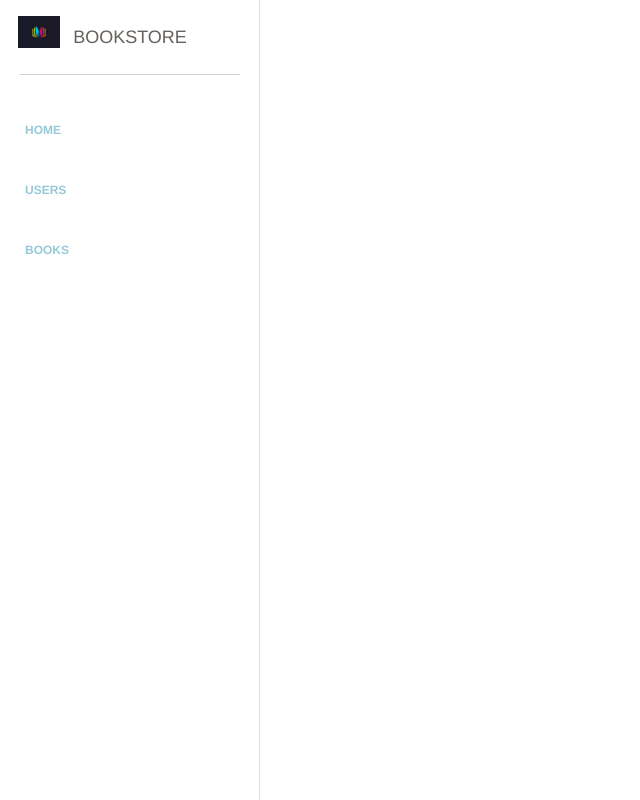
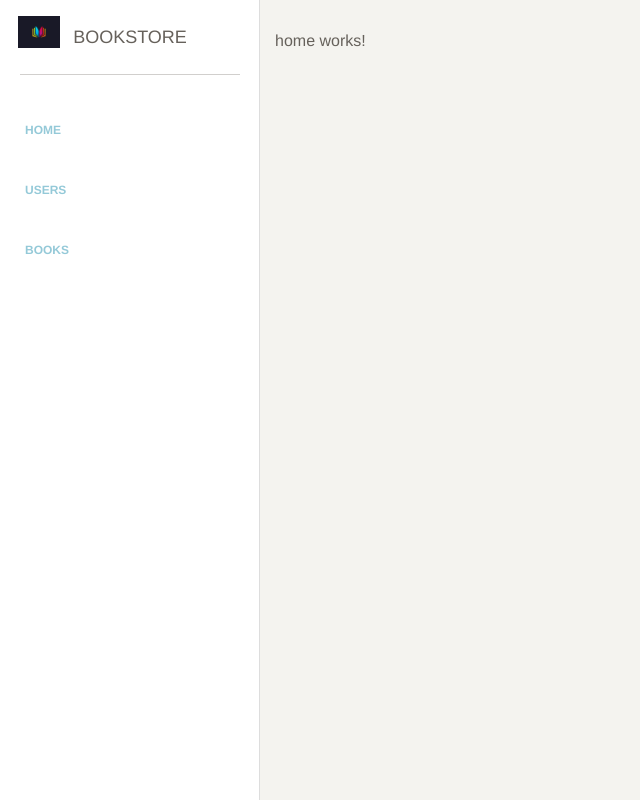
Before and after one commit to FlorianSchmuck/WEW5_Library, an Angular app: page /home in a window 1280 px wide. Shown: the whole page, without its empty margins (0-640 px from the left). Built offline with nearby package versions, Linux system fonts and the light colour scheme; a web font is replaced by a local one.

Commit message:
[Styling] (CSS) - fixed styling

```diff
--- a/src/app/app.component.html
+++ b/src/app/app.component.html
@@ -2,10 +2,11 @@
   <div class="sidebar" data-background-color="white" data-active-color="danger">
     <app-sidebar></app-sidebar>
   </div>
-  <div class = "mainpanel">
-      <div class="content">
-        <router-outlet></router-outlet>
-      </div>
+  <div class="main-panel">
+    <div class="content">
+
+      <router-outlet></router-outlet>
+
+    </div>
   </div>
-
 </div>
--- a/src/app/books/book-list/book-list.component.html
+++ b/src/app/books/book-list/book-list.component.html
@@ -1,4 +1,4 @@
-<div class="header">
+<div>
   <h1>Currently available Books</h1>
   <button class="btn btn-default" routerLink="/newbook">Add new Book</button>
 </div>
```
Also changed, not shown: src/app/sidebar/sidebar.component.ts (+5 -6 lines).
